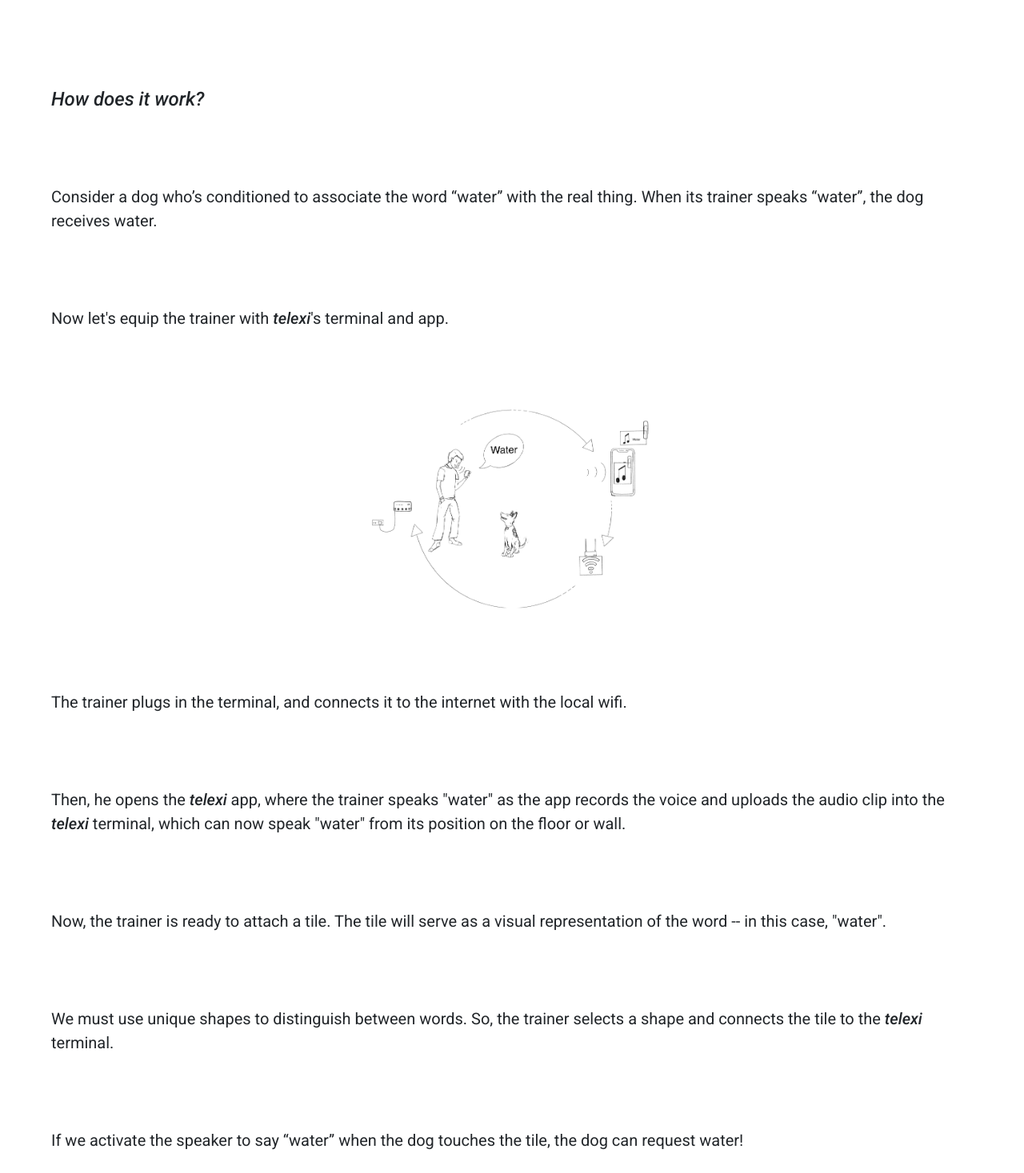
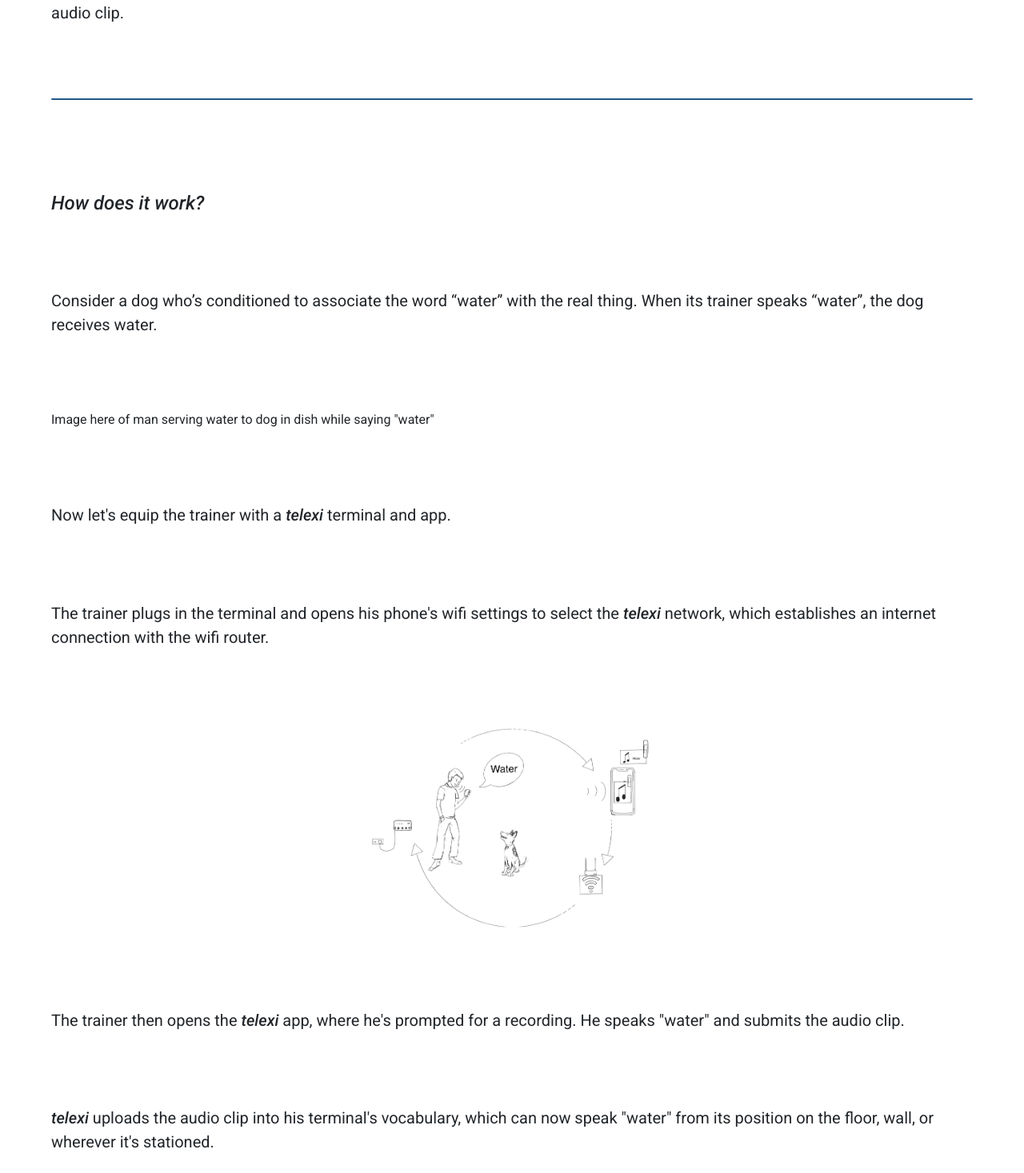
Before and after one commit to seawolfsoftware/react-BHI, a React (Create React App) app: page /faq in a window 1280 px wide. Shown: the part 1103-2570 px from the top of the page at 80% size. Built offline with nearby package versions, Linux system fonts and the light colour scheme.

Commit message:
change content on faq

```diff
--- a/src/App.css
+++ b/src/App.css
@@ -86,7 +86,10 @@
 
 
 
-
+.hr {
+    border-top: 2px solid #235789;
+    border-radius: 15px;
+}
 
 
 
@@ -107,6 +110,7 @@
   height: 75px;
   width: auto;
   margin-left: 21%;
+  margin-top: 10%;
 }
 
 .streambox {
--- a/src/components/Faq.js
+++ b/src/components/Faq.js
@@ -30,7 +30,7 @@
                 is a communication platform which seeks to improve
                 mutual understanding between humans and dogs. </p>
 
-            <hr/>
+            <hr className="hr"/>
             <h4 className="question_headers">What is it...exactly?</h4>
                 <p className="paragraph">Physically, <em>telexi </em>
                  is a series of manufactured tiles with embedded touch sensors
@@ -44,15 +44,21 @@
                 touch as an intent and vocalizes the intent with an associated
                 audio clip.</p>
 
-            <hr/>
+            <hr className="hr"/>
             <h4 className="question_headers">How does it work?</h4>
 
                 <p className="paragraph">Consider a dog who’s conditioned to
                 associate the word “water” with the real thing. When
                 its trainer speaks “water”, the dog receives water. </p>
 
-                <p className="paragraph">Now let's equip the trainer with
-                <em> telexi</em>'s terminal and app.</p>
+                <p>Image here of man serving water to dog in dish while saying "water" </p>
+
+                <p className="paragraph">Now let's equip the trainer with a
+                <em> telexi</em> terminal and app.</p>
+
+                <p className="paragraph">The trainer plugs in the terminal
+                and opens his phone's wifi settings to select the <em>telexi</em> network,
+                which establishes an internet connection with the wifi router.</p>
 
                 <div>
                     <img className="draft"
@@ -62,37 +68,40 @@
                     width="375px"/>
                 </div>
 
-                <p className="paragraph">The trainer plugs in the terminal, and connects
-                it to the internet with the local wifi. </p>
 
-                <p className="paragraph">Then, he opens the <em>telexi </em> app,
-                where the trainer speaks "water" as the app records the voice and uploads the audio clip into the
-                <em> telexi</em> terminal, which can now speak "water" from
-                its position on the floor or wall. </p>
+                <p className="paragraph">The trainer then opens the <em>telexi </em> app,
+                where he's prompted for a recording.
+                He speaks "water" and submits the audio clip.</p>
 
-                <p className="paragraph">Now, the trainer is ready to attach a tile. The tile
-                will serve as a visual representation of the word --
-                in this case, "water". </p>
+                <p className="paragraph"><em>telexi</em> uploads the audio clip into his terminal's vocabulary,
+                which can now speak "water" from its position on the floor, wall, or wherever it's stationed.</p>
 
-                <p className="paragraph">We must use unique
-                shapes to distinguish between words. So, the trainer selects a shape
-                and connects the tile to the <em>telexi </em> terminal.
+                <p className="paragraph">Our trainer is now ready to attach a tile. The tile
+                will serve as a visual representation of "water".</p>
+
+                <p>Image here where man connects a tile to the terminal while dog watches on</p>
+
+                <p className="paragraph">In order to distinguish between words, we must use unique
+                shapes. So, the trainer chooses a circle
+                and connects the tile to the terminal.
                  </p>
 
+                <p className="paragraph">Navigating back to the app, he
+                 assigns the "water" audio clip to the tile. Now, when his dog touches the
+                tile, it can request water! </p>
 
-                <p className="paragraph">If we activate
-                the speaker to say “water” when the dog touches the
-                tile, the dog can request water! </p>
+                <p>insert image of dog touching tile with its nose as man watches on with a smile</p>
 
             <div>
-                <p className="paragraph">The dog has telephoned a lexigram!</p>
+                <p className="paragraph">The dog telephoned a lexigram!</p>
             </div>
-            <hr/>
+
+            <hr className="hr"/>
 
             <h4 className="question_headers">
             Ok, so the dog can “talk” but isn’t this a novelty? </h4>
 
-                <p className="paragraph">True -- touching a pad to speak a word isn’t exactly
+                <p className="paragraph">True -- touching a tile to speak a word isn’t exactly
                 remarkable. Products like these already exist. </p>
 
                 <p className="paragraph">What separates <em>telexi</em> from traditional
@@ -101,7 +110,7 @@
                 <p className="paragraph"><em>telexi</em> tracks touch events over time to visualize patterns
                 which emerge in data; data which is profiled and
                 sourced as a point of reference for dogs of the same
-                breed, age, gender, and other criteria.</p>
+                breed, age, gender, or other criteria.</p>
 
                 <p className="paragraph"><em>telexi</em> aims to equip trainers and researchers
                 with a tool to help improve understanding of
```
